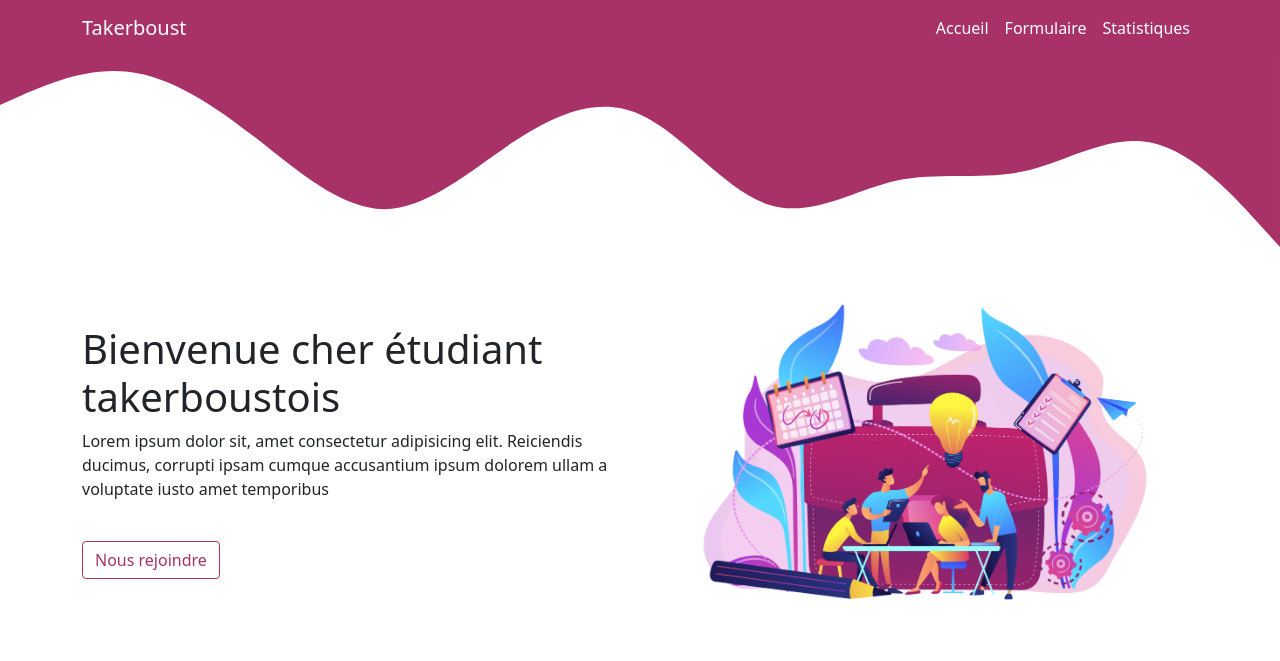
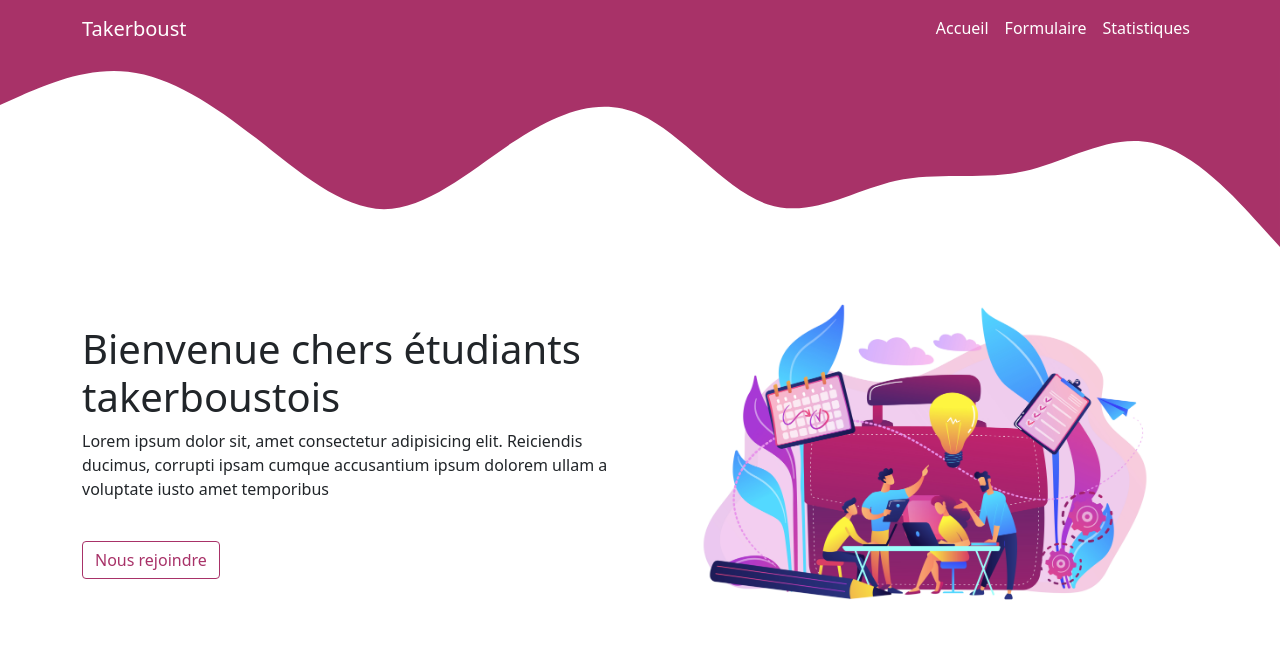
Before and after one commit to aqcic/Takerboust, a Flask app: page / in a window 1280 px wide. Shown: the top 661 px of the page. Run offline with Flask 2, Linux system fonts and the light colour scheme.

Commit message:
design update

```diff
--- a/static/css/index.css
+++ b/static/css/index.css
@@ -6,6 +6,7 @@
 }
 .nav-item a{
     color: #fff;
+    border-bottom: 1px solid transparent;
 }
 
 .nav-item a:hover{
--- a/templates/index.html
+++ b/templates/index.html
@@ -35,7 +35,7 @@
 			<div class="container">
 				<div class="row align-items-center justify-content-center">
 					<div class="col-md-6">
-						<h1>Bienvenue cher étudiant takerboustois</h1>
+						<h1>Bienvenue chers étudiants takerboustois</h1>
 						<p>
 							Lorem ipsum dolor sit, amet consectetur adipisicing elit. Reiciendis ducimus, corrupti ipsam cumque accusantium ipsum dolorem ullam a voluptate iusto amet temporibus
 						</p>
```
